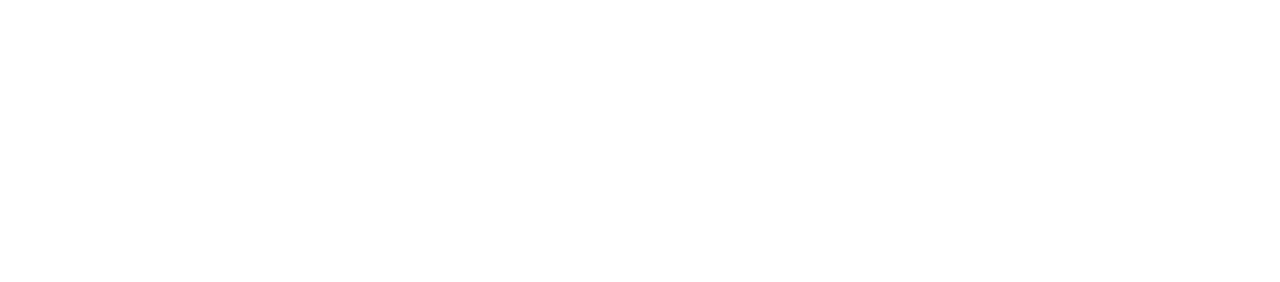
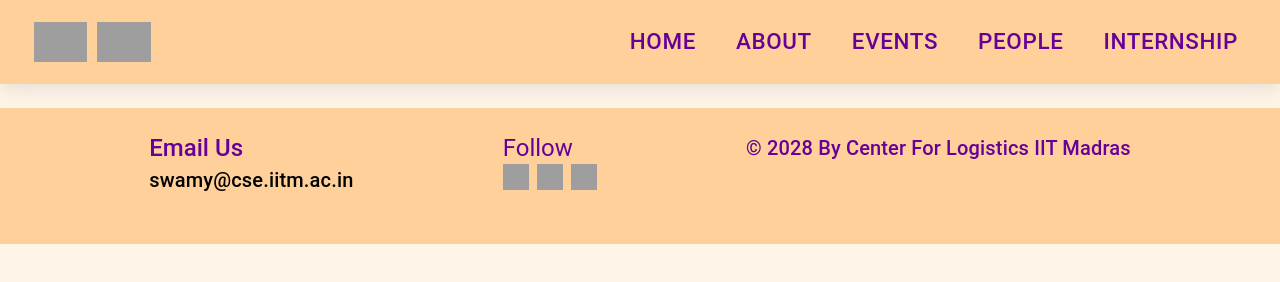
Before and after one commit to gautamV19/build, a plain HTML site: page index.html in a window 1280 px wide. Drawn offline with Linux system fonts and the light colour scheme; the site is published under a folder, as on GitHub Pages, so addresses that start at the root find nothing; grey boxes are pictures that could not be loaded.

Commit message:
events page

```diff
--- a/index.html
+++ b/index.html
@@ -5,8 +5,8 @@
     <link rel="icon" type="image/svg+xml" href="/iitm_logo.jpg" />
     <meta name="viewport" content="width=device-width, initial-scale=1.0" />
     <title>Logistics Lab</title>
-    <script type="module" crossorigin src="/assets/index-olmhx-ug.js"></script>
-    <link rel="stylesheet" crossorigin href="/assets/index-qXddB6oC.css">
+    <script type="module" crossorigin src="./assets/index-olmhx-ug.js"></script>
+    <link rel="stylesheet" crossorigin href="./assets/index-qXddB6oC.css" />
   </head>
   <body>
     <div id="root"></div>
```
